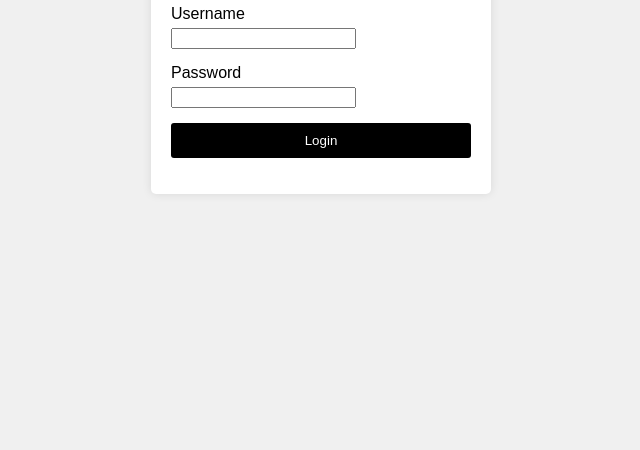
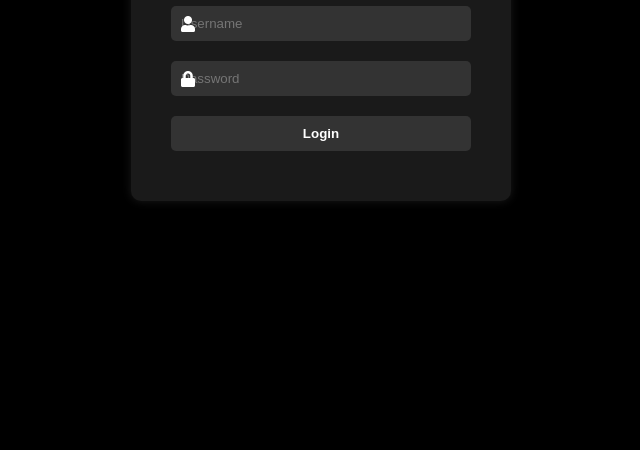
Before and after one commit to bhschool24/haii, a plain HTML site: page index.html in a window 1280 px wide. Shown: the part 350-800 px from the top of the page, without its empty margins (319-959 px from the left). Drawn offline with Linux system fonts and the light colour scheme.

Commit message:
Update index.html

```diff
--- a/index.html
+++ b/index.html
@@ -1,22 +1,106 @@
 <html>
 <head>
-    <title>Login Page</title>
-    <link rel="stylesheet" href="styles.css">
+    <title>Advanced Login Page</title>
+    <link rel="stylesheet" href="https://cdnjs.cloudflare.com/ajax/libs/font-awesome/5.15.3/css/all.min.css">
+    <link href="https://fonts.googleapis.com/css2?family=Roboto:wght@400;700&display=swap" rel="stylesheet">
+    <style>
+        body, html {
+            height: 100%;
+            margin: 0;
+            font-family: 'Roboto', sans-serif;
+            background-color: #000;
+            color: #fff;
+        }
+        .container {
+            display: flex;
+            justify-content: center;
+            align-items: center;
+            height: 100%;
+        }
+        .login-box {
+            background-color: #1a1a1a;
+            padding: 40px;
+            border-radius: 10px;
+            box-shadow: 0 0 10px rgba(255, 255, 255, 0.1);
+            width: 300px;
+            text-align: center;
+        }
+        .login-box h2 {
+            margin-bottom: 20px;
+            font-weight: 700;
+        }
+        .login-box .input-group {
+            margin-bottom: 20px;
+            position: relative;
+        }
+        .login-box .input-group input {
+            width: 100%;
+            padding: 10px;
+            border: none;
+            border-radius: 5px;
+            background-color: #333;
+            color: #fff;
+        }
+        .login-box .input-group input:focus {
+            outline: none;
+            box-shadow: 0 0 5px rgba(255, 255, 255, 0.2);
+        }
+        .login-box .input-group .fa {
+            position: absolute;
+            left: 10px;
+            top: 50%;
+            transform: translateY(-50%);
+            color: #fff;
+        }
+        .login-box button {
+            width: 100%;
+            padding: 10px;
+            border: none;
+            border-radius: 5px;
+            background-color: #333;
+            color: #fff;
+            font-weight: 700;
+            cursor: pointer;
+        }
+        .login-box button:hover {
+            background-color: #555;
+        }
+        .error-message {
+            color: red;
+            margin-top: 10px;
+        }
+    </style>
 </head>
 <body>
-    <div class="login-container">
-        <h1>Login</h1>
-        <form action="dashboard.html" method="GET">
+    <div class="container">
+        <div class="login-box">
+            <h2>Login</h2>
             <div class="input-group">
-                <label for="username">Username</label>
-                <input type="text" id="username" name="username" required>
+                <i class="fa fa-user"></i>
+                <input type="text" id="username" placeholder="Username">
             </div>
             <div class="input-group">
-                <label for="password">Password</label>
-                <input type="password" id="password" name="password" required>
+                <i class="fa fa-lock"></i>
+                <input type="password" id="password" placeholder="Password">
             </div>
-             <button type="submit">Login</button>
-        </form>
+            <button onclick="login()">Login</button>
+            <div class="error-message" id="error-message"></div>
+        </div>
     </div>
+    <script>
+        function login() {
+            var username = document.getElementById('username').value;
+            var password = document.getElementById('password').value;
+            var errorMessage = document.getElementById('error-message');
+
+            if (username === 'user' && password === 'pass') {
+                errorMessage.textContent = '';
+                window.location.href = 'dashboard.html';
+            } else {
+                errorMessage.textContent = 'Invalid username or password';
+                window.location.href = 'handler.html';
+            }
+        }
+    </script>
 </body>
 </html>
```
